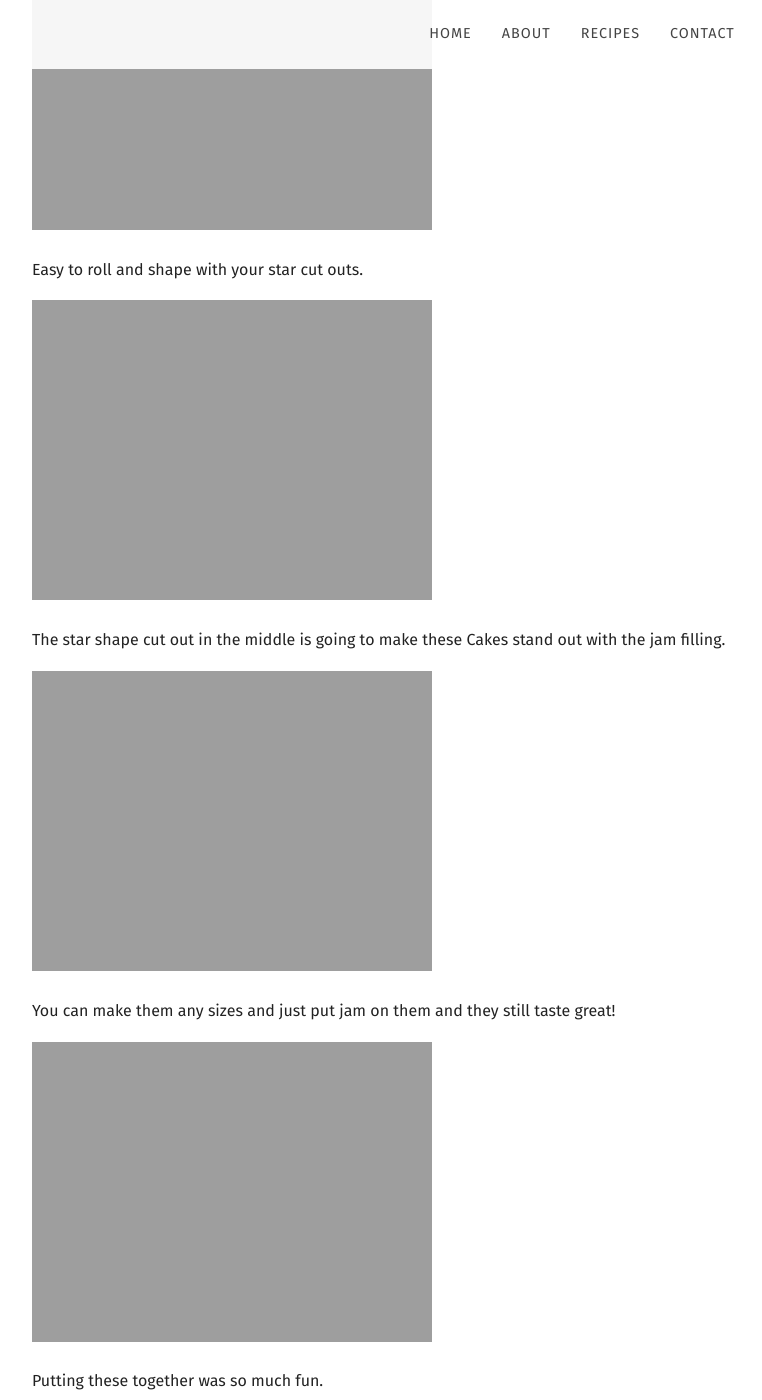
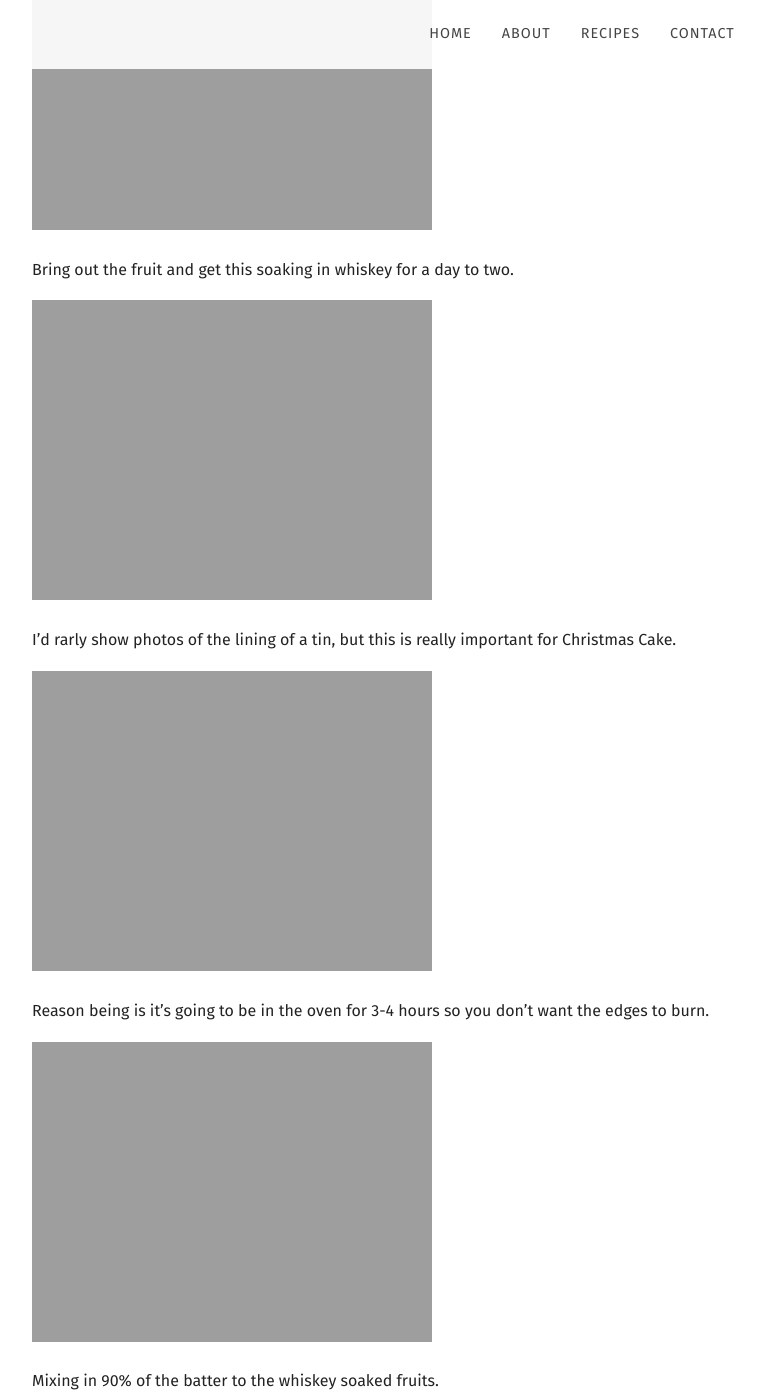
Before and after one commit to mcginleyireland/irishbaking.github.io, a Jekyll site: the page built from _posts/2020-11-14-traditional-irish-christmas-cake.md, in a window 1280 px wide and 1400 px high, scrolled down 913 px. Shown: the whole window, without its empty margins (58-820 px from the left). Built offline with Jekyll 4.4.1, drawn with Linux system fonts in a browser that asks for light colours; nearby versions of some CDN libraries; some web fonts are replaced; some of the changed text lies outside the part shown.

Commit message:
Updating the images and of the comments below it for the christmas cake recipe.

```diff
--- a/_posts/2020-11-14-traditional-irish-christmas-cake.md
+++ b/_posts/2020-11-14-traditional-irish-christmas-cake.md
@@ -60,32 +60,32 @@ This is one of the Christmas Recipies that has been handed down to me. It has sl
 
 ![Cake](https://irishbaking.ie/images/Cakes/Traditional_Irish_Christmas_Cake/Image_1.jpg)
 
-Easy to roll and shape with your star cut outs.
+Bring out the fruit and get this soaking in whiskey for a day to two.
 
 ![Cake](https://irishbaking.ie/images/Cakes/Traditional_Irish_Christmas_Cake/Image_2.jpg)
 
-The star shape cut out in the middle is going to make these Cakes stand out with the jam filling.
+I'd rarly show photos of the lining of a tin, but this is really important for Christmas Cake.
 
 ![Cake](https://irishbaking.ie/images/Cakes/Traditional_Irish_Christmas_Cake/Image_3.jpg)
 
-You can make them any sizes and just put jam on them and they still taste great!
+Reason being is it's going to be in the oven for 3-4 hours so you don't want the edges to burn.
 
 ![Cake](https://irishbaking.ie/images/Cakes/Traditional_Irish_Christmas_Cake/Image_4.jpg)
 
-Putting these together was so much fun.
+Mixing in 90% of the batter to the whiskey soaked fruits.
 
 ![Cake](https://irishbaking.ie/images/Cakes/Traditional_Irish_Christmas_Cake/Image_5.jpg)
 
-Showing the butter cream filling near the edges. So good but if you don't want to add it you don't have to.
+Placing that in the perfectly preped cake tin.
 
 ![Cake](https://irishbaking.ie/images/Cakes/Traditional_Irish_Christmas_Cake/Image_6.jpg)
 
-The front likes to show off!
+Added in the 10% of the saved batter. (So that the raisins at the top don't burn.
 
 ![Cake](https://irishbaking.ie/images/Cakes/Traditional_Irish_Christmas_Cake/Image_7.jpg)
 
-Just as much as the back!
+When it comes out of the oven it's best to pour some more whiskey over it!
 
-![Cake](https://irishbaking.ie/images/Cakes/Traditional_Irish_Christmas_Cake/Image_9.jpg)
+![Cake](https://irishbaking.ie/images/Cakes/Traditional_Irish_Christmas_Cake/Image_8.jpg)
 
-These will fly off the plate! So yummy!
+The color is just amazing! Very excited for Christmas now!
```
